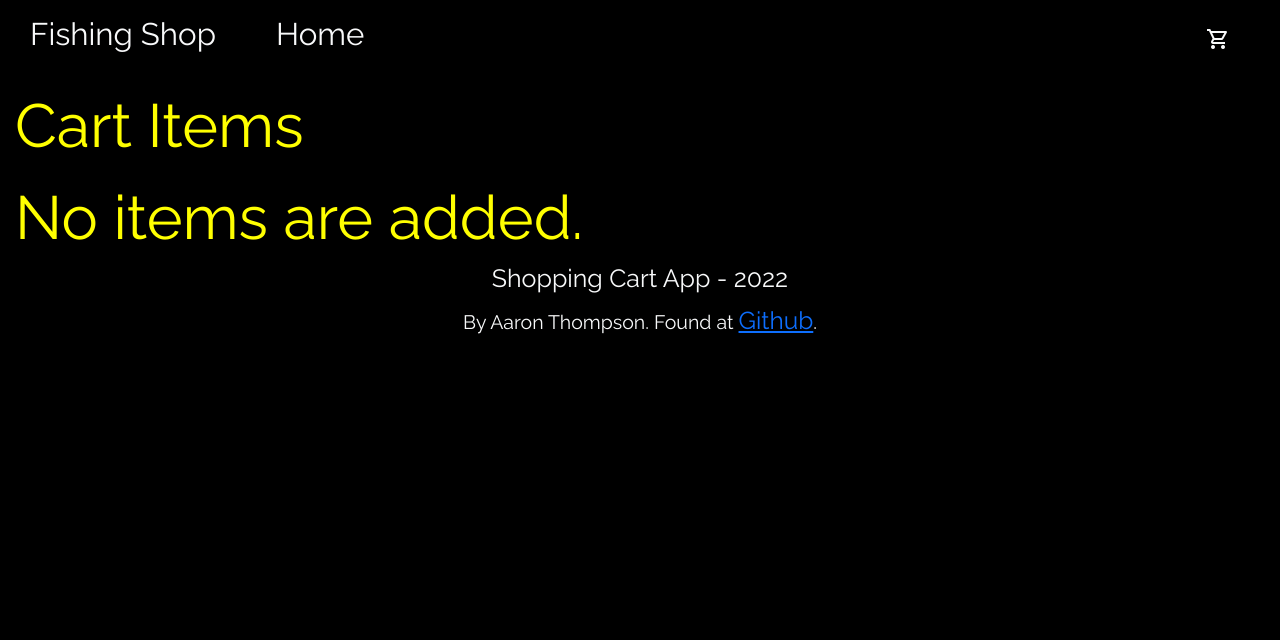
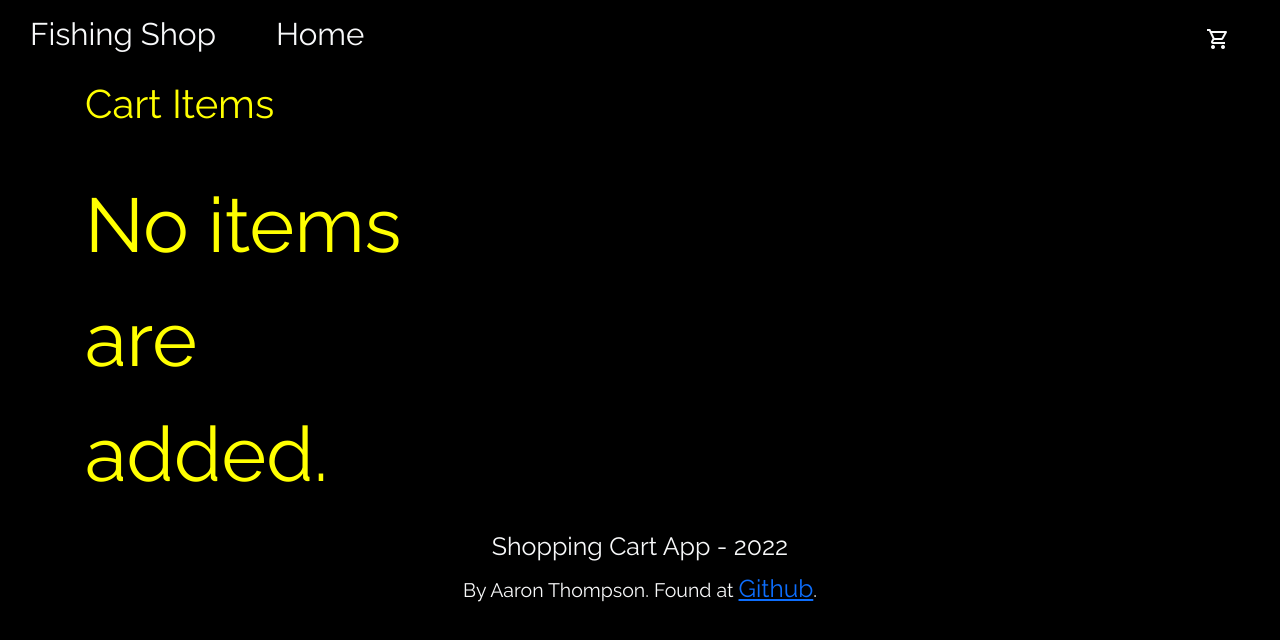
Before and after one commit to Endeyr/shopping-cart, a React (Create React App) app: page /cart in a window 1280 px wide. Shown: the top 640 px of the page. Built offline with nearby package versions, Linux system fonts and the light colour scheme.

Commit message:
add cart logic

```diff
--- a/src/App.js
+++ b/src/App.js
@@ -4,7 +4,7 @@ import './App.css'
 import data from './components/Data'
 import { Footer } from './components/Footer'
 import { Header } from './components/Header'
-import CartContext from './context/CartContext'
+import { Items } from './components/Items'
 import { HomePage } from './pages/HomePage'
 import { ShopPage } from './pages/ShopPage'
 
@@ -14,19 +14,15 @@ function App() {
 
 	useEffect(() => {}, [])
 
-	/*
 	function handleAddProduct(product) {
-		const ProductExist = cartItems.find((item) => item.id === product.id)
-		if (ProductExist) {
-			setCartItems(
-				cartItems.map((item) => item.id === product.id)
-					? { ...ProductExist, quantity: ProductExist.quantity + 1 }
-					: item
-			)
+		if (cartItems.length === 0) {
+			setCartItems([product])
 		} else {
-			setCartItems([...cartItems, { ...product, quantity: 1 }])
+			setCartItems([...cartItems, product])
 		}
-	} */
+	}
+
+	function handleRemoveProduct(product) {}
 
 	return (
 		<main className="container-fluid">
@@ -38,11 +34,20 @@ function App() {
 						element={
 							<HomePage
 								productItems={productItems}
-								/* handleAddProduct={handleAddProduct} */
+								handleAddProduct={handleAddProduct}
 							/>
 						}
 					/>
-					<Route path="/cart" element={<ShopPage cartItems={cartItems} />} />
+					<Route
+						path="/cart"
+						element={
+							<ShopPage
+								cartItems={cartItems}
+								handleAddProduct={handleAddProduct}
+								handleRemoveProduct={handleRemoveProduct}
+							/>
+						}
+					/>
 				</Routes>
 				<Footer />
 			</BrowserRouter>
--- a/src/components/Items.js
+++ b/src/components/Items.js
@@ -17,7 +17,7 @@ export function Items({ productItems, handleAddProduct }) {
 								<p className="fs-4 mb-0">${productItem.price}</p>
 								<button
 									className="btn btn-primary"
-									/* onClick={handleAddProduct(productItem)} */
+									onClick={() => handleAddProduct(productItem)}
 								>
 									Add to Cart
 								</button>
--- a/src/components/ShoppingCart.js
+++ b/src/components/ShoppingCart.js
@@ -1,15 +1,42 @@
-export function ShoppingCart({ cartItems }) {
+export function ShoppingCart({
+	cartItems,
+	handleAddProduct,
+	handleRemoveProduct,
+}) {
 	return (
-		<div>
-			<div>Cart Items</div>
-			{cartItems.length === 0 && <div>No items are added.</div>}
-			<div>
-				{cartItems.map((item) => (
-					<div key={item.id}>
-						<img src={item.image} alt={item.name} />
-						<div>{item.name}</div>
-					</div>
-				))}
+		<div className="container">
+			<h2>Cart Items</h2>
+			<div className="row row-cols-1 row-cols-md-3 g-4 mb-3 mt-2">
+				{cartItems.length === 0 && <div>No items are added.</div>}
+				<div className="col">
+					{cartItems.map((item) => (
+						<div className="card mb-1 ms-1 text-bg-dark" key={item.id}>
+							<img
+								src={item.image}
+								alt={item.name}
+								className="card-img-top img-thumbnail"
+							/>
+							<div className="card-body text-start">
+								<h3 className="card-text">{item.name}</h3>
+								<p className="fs-4 mb-1">${item.price}</p>
+								<div className="d-flex justify-content-around">
+									<button
+										className="btn btn-primary"
+										onClick={() => handleAddProduct(item)}
+									>
+										+
+									</button>
+									<button
+										className="btn btn-primary"
+										onClick={() => handleRemoveProduct(item)}
+									>
+										-
+									</button>
+								</div>
+							</div>
+						</div>
+					))}
+				</div>
 			</div>
 		</div>
 	)
--- a/src/context/CartContext.js
+++ /dev/null
@@ -1,7 +0,0 @@
-import React from 'react'
-
-const CartContext = React.createContext({
-	cart: {},
-	setCart: () => {},
-})
-export default CartContext
--- a/src/pages/ShopPage.js
+++ b/src/pages/ShopPage.js
@@ -1,9 +1,13 @@
 import { ShoppingCart } from '../components/ShoppingCart'
 
-export function ShopPage({ cartItems }) {
+export function ShopPage({ cartItems, handleAddProduct, handleRemoveProduct }) {
 	return (
 		<div>
-			<ShoppingCart cartItems={cartItems} />
+			<ShoppingCart
+				cartItems={cartItems}
+				handleAddProduct={handleAddProduct}
+				handleRemoveProduct={handleRemoveProduct}
+			/>
 		</div>
 	)
 }
```
